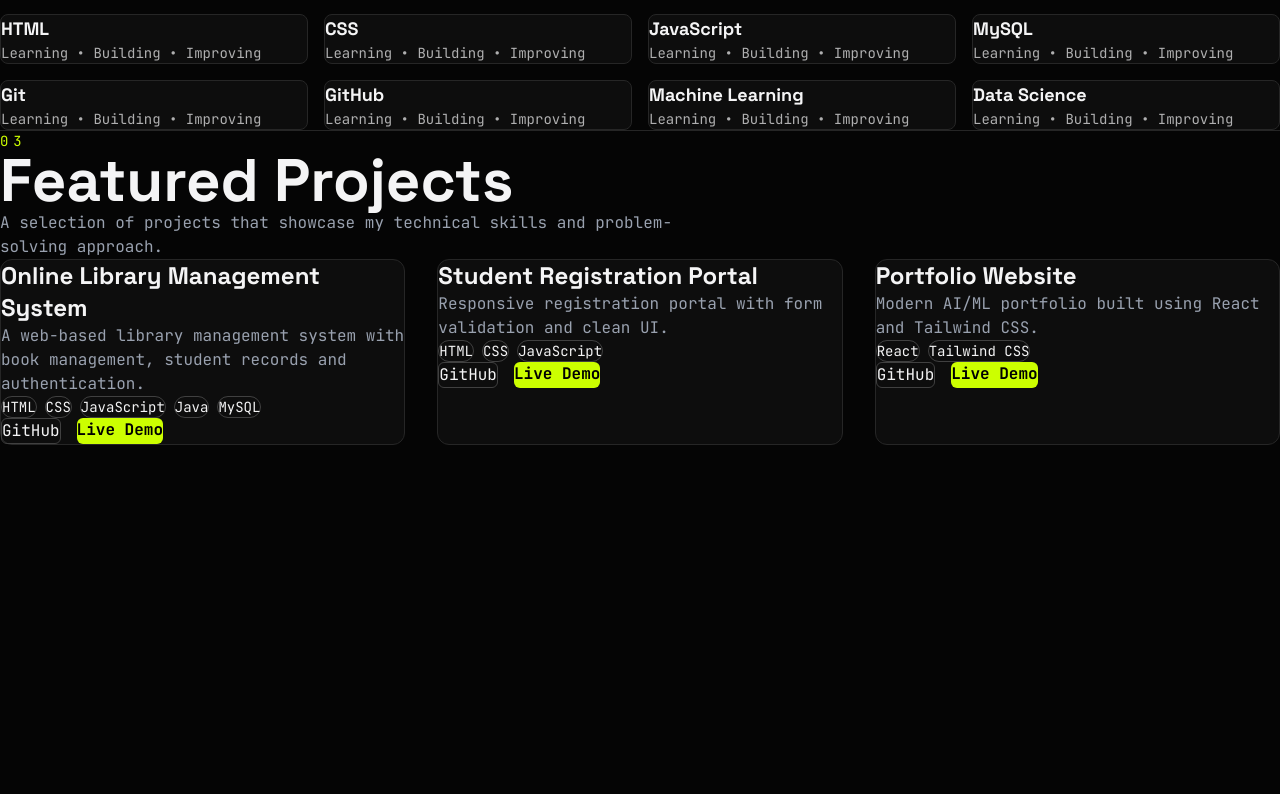
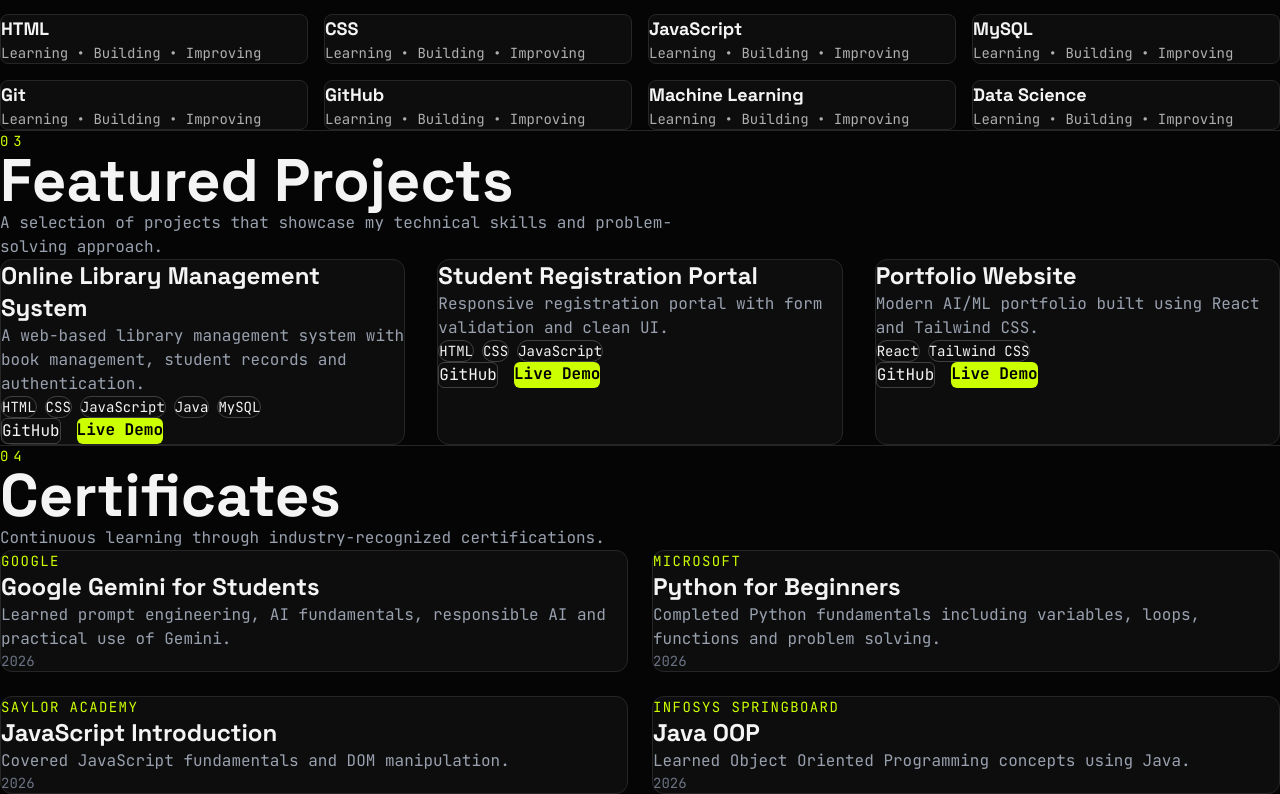
Before and after one commit to DivyanshSahu678/Divyansh-Portfolio, a React (Vite) app: page / in a window 1280 px wide. Shown: the part 1278-2072 px from the top of the page. Before the commit the page ends 1723 px from the top, so only its background shows below. Built offline with nearby package versions, Linux system fonts and the light colour scheme.

Commit message:
Add Certificates Section

```diff
--- a/src/App.jsx
+++ b/src/App.jsx
@@ -3,6 +3,7 @@ import Projects from "./sections/Projects";
 import Hero from "./sections/Hero";
 import About from "./sections/About";
 import Skills from "./sections/Skills";
+import Certificates from "./sections/Certificates";
 
 function App() {
   return (
@@ -16,6 +17,8 @@ function App() {
       <Skills />
 
       <Projects />
+
+      <Certificates />
     </>
   );
 }
--- a/src/data/certificates.js
+++ b/src/data/certificates.js
@@ -0,0 +1,39 @@
+const certificates = [
+  {
+    id: 1,
+    title: "Google Gemini for Students",
+    issuer: "Google",
+    year: "2026",
+    description:
+      "Learned prompt engineering, AI fundamentals, responsible AI and practical use of Gemini."
+  },
+
+  {
+    id: 2,
+    title: "Python for Beginners",
+    issuer: "Microsoft",
+    year: "2026",
+    description:
+      "Completed Python fundamentals including variables, loops, functions and problem solving."
+  },
+
+  {
+    id: 3,
+    title: "JavaScript Introduction",
+    issuer: "Saylor Academy",
+    year: "2026",
+    description:
+      "Covered JavaScript fundamentals and DOM manipulation."
+  },
+
+  {
+    id: 4,
+    title: "Java OOP",
+    issuer: "Infosys Springboard",
+    year: "2026",
+    description:
+      "Learned Object Oriented Programming concepts using Java."
+  }
+];
+
+export default certificates;
--- a/src/sections/Certificates.jsx
+++ b/src/sections/Certificates.jsx
@@ -0,0 +1,55 @@
+import Container from "../components/Container";
+import SectionTitle from "../components/SectionTitle";
+import certificates from "../data/certificates";
+
+function Certificates() {
+  return (
+    <section
+      id="certificates"
+      className="border-t border-neutral-800 py-32"
+    >
+      <Container>
+
+        <SectionTitle
+          number="04"
+          title="Certificates"
+          subtitle="Continuous learning through industry-recognized certifications."
+        />
+
+        <div className="grid gap-6 lg:grid-cols-2">
+
+          {certificates.map((certificate) => (
+
+            <div
+              key={certificate.id}
+              className="rounded-xl border border-neutral-800 bg-[#0d0d0d] p-8 transition-all duration-300 hover:border-[#CCFF00]"
+            >
+
+              <p className="mb-3 text-sm uppercase tracking-widest text-[#CCFF00]">
+                {certificate.issuer}
+              </p>
+
+              <h3 className="text-2xl font-bold">
+                {certificate.title}
+              </h3>
+
+              <p className="mt-4 text-gray-400">
+                {certificate.description}
+              </p>
+
+              <p className="mt-6 text-sm text-gray-500">
+                {certificate.year}
+              </p>
+
+            </div>
+
+          ))}
+
+        </div>
+
+      </Container>
+    </section>
+  );
+}
+
+export default Certificates;
```
